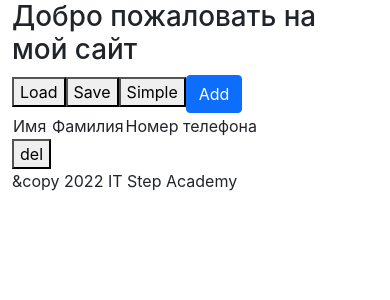
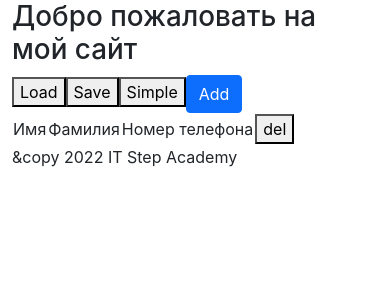
Before and after one commit to ninydev/f12, a React (Create React App) app in the folder 24_first_react/: page / in a window 390 px wide. Both pictures are taken after a click on the button "Simple". Shown: the top 300 px of the page. Built offline with nearby package versions, Linux system fonts and the light colour scheme.

Commit message:
PhoneBook Delete var 2

```diff
--- a/24_first_react/src/components/PhoneBook/Contact.js
+++ b/24_first_react/src/components/PhoneBook/Contact.js
@@ -14,6 +14,9 @@ class Contact extends React.Component {
             <td>
                 {this.props.contact.number}
             </td>
+            <td>
+                <button data-id={this.props.contact.id} onClick={this.props.delete.bind(this)}>del</button>
+            </td>
         </tr>
         )
     }
--- a/24_first_react/src/components/PhoneBook/PhoneBook.js
+++ b/24_first_react/src/components/PhoneBook/PhoneBook.js
@@ -44,9 +44,14 @@ class PhoneBook extends React.Component {
      * @param newContact - новый контакт
      */
     create(newContact) {
-        newContact.id = Date.now() + Math.random()
+        let newEl = {
+            id: Date.now() + "_" + Math.random(),
+            name: newContact.name,
+            subName: newContact.subName,
+            number: newContact.number
+        }
         const oldState = this.state
-        oldState.contacts.push(newContact)
+        oldState.contacts.push(newEl)
         this.setState(oldState)
     }
 
@@ -57,12 +62,17 @@ class PhoneBook extends React.Component {
      */
     deleteById(contactId){
         const oldState = this.state
-        oldState.contacts.splice( oldState.contacts.findIndex(c=> c.id === contactId), 1)
+        let index = oldState.contacts.findIndex(c=> c.id === contactId)
+        console.log(index)
+        oldState.contacts.splice( index, 1)
         this.setState(oldState)
     }
 
+
     deleteByEl(el){
-        this.deleteById(el.target.getAttribute('data-id'))
+        let id = el.target.getAttribute('data-id')
+        console.log(id)
+        this.deleteById(id)
     }
 
 
@@ -74,7 +84,7 @@ class PhoneBook extends React.Component {
     loadSimpleData(){
         // Создадим контакт с полями, по описанию задачи
         let contact = {
-            id: Date.now() + Math.random(), // Случайный номер
+            id: Date.now()  + "_" +  Math.random(), // Случайный номер
             name: "Имя", // поля для хранения имени контакта
             subName: "Фамилия", // фамилия
             number: "Номер телефона" // номер его телефона
@@ -109,8 +119,11 @@ class PhoneBook extends React.Component {
                 {
                     this.state.contacts.map(contact => (
                         <>
-                        <Contact  key={contact.id} contact={contact}></Contact>
-                            <button data-id={contact.id} onClick={this.deleteByEl.bind(this)}>del</button>
+                        <Contact  key={contact.id} contact={contact}
+                                  delete={this.deleteByEl.bind(this)}></Contact>
+                            { // <button data-id={contact.id}
+                                // onClick={this.deleteByEl.bind(this)}>del</button>
+                            }
                         </>
 
                     ))
```
